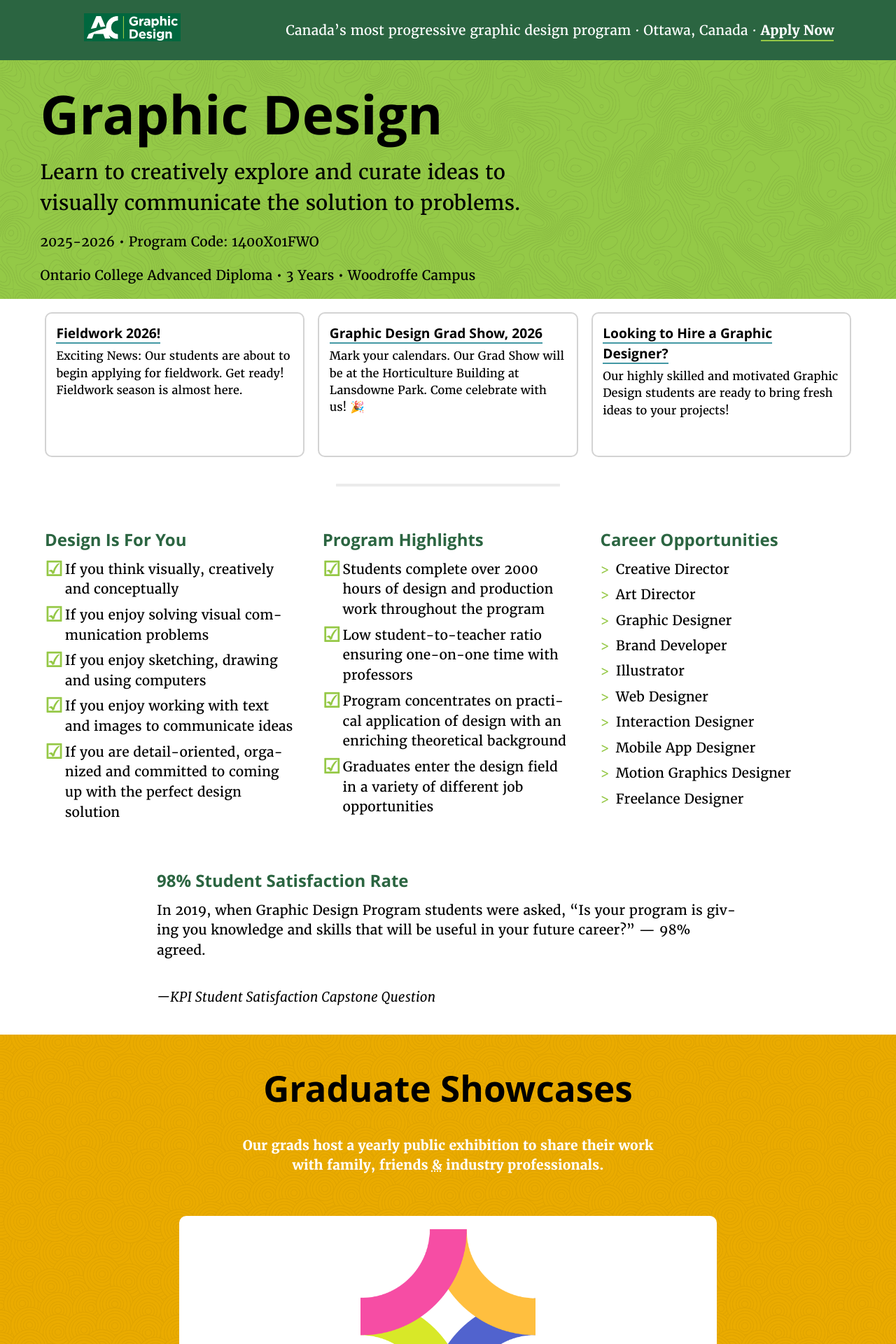
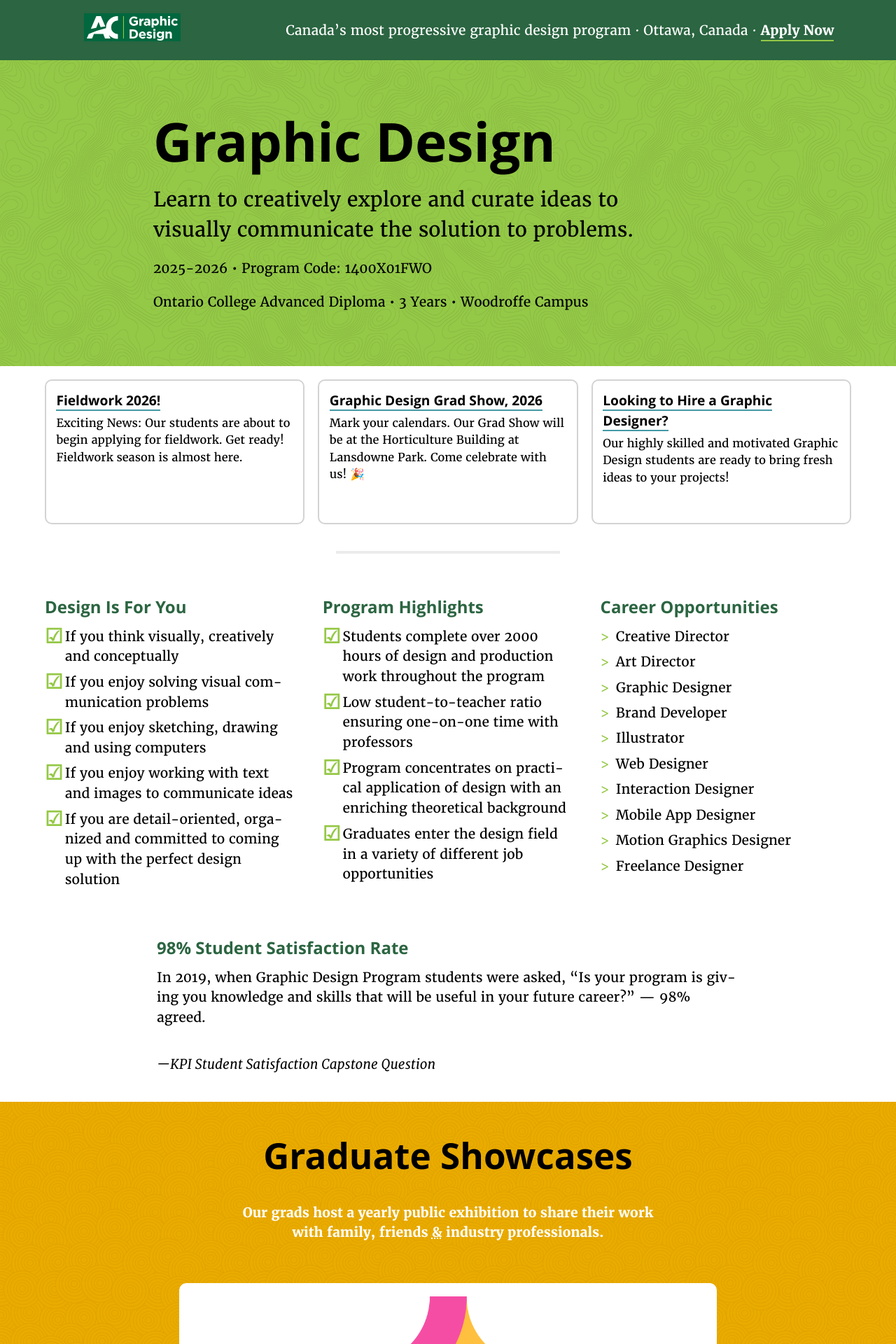
Before and after one commit to AlainParadis/ad, a Jekyll site: the page built from index.md, in a window 1280 px wide. Shown: the top 1920 px of the page at 70% size. Built offline with Jekyll 4.4.1, drawn with Linux system fonts in a browser that asks for light colours.

Commit message:
Fix banner: full-width background with constrained content wrapper

```diff
--- a/_includes/banner.html
+++ b/_includes/banner.html
@@ -1,4 +1,5 @@
 <section class="banner">
+	<div class="banner-content">
 		<h1>
 			{{ site.data.sitewide.sitewide-info.program-name }}
 		</h1>
@@ -11,4 +12,5 @@
 		<div>
 			{{ site.data.sitewide.sitewide-info.accreditation }} • {{ site.data.sitewide.sitewide-info.program-duration }} • {{ site.data.sitewide.sitewide-info.campus-name }}
 		</div>
+	</div>
 </section>
--- a/_includes/fieldwork-banner.html
+++ b/_includes/fieldwork-banner.html
@@ -1,8 +1,10 @@
 <section class="banner">
+	<div class="banner-content">
 		<h1>
 			Fieldwork
 		</h1>
 		<h2>
 			Our fieldwork program initiates our students to the professional practice of graphic design in a safe, stimulating and productive workplace.
 		</h2>
+	</div>
 </section>
--- a/css/layout.css
+++ b/css/layout.css
@@ -70,9 +70,18 @@ footer
 	background-repeat: repeat;
 	background-position: top left;
 	background-size: auto;
+	width: 100%;
 	display: flex;
 	flex-direction: column;
+	align-items: center;
 	padding: 0rem 1rem;
+}
+
+.banner-content
+{
+	width: 100%;
+	display: flex;
+	flex-direction: column;
 }
 
 .news
@@ -411,6 +420,16 @@ footer
 
 @media (min-width: 600px)
 {
+	.banner
+	{
+		padding: 2rem;
+	}
+
+	.banner-content
+	{
+		max-width: 80%;
+	}
+
 	.grads ol
 	{
 		max-width: 80%;
@@ -472,7 +491,15 @@ footer
 
 @media (min-width: 900px)
 {
-	.banner { padding-left: 3rem; }
+	.banner
+	{
+		padding: 2rem;
+	}
+
+	.banner-content
+	{
+		max-width: 70%;
+	}
 
 	.masthead
 	{
```
Lines whose indentation alone changed are shown as unchanged.
